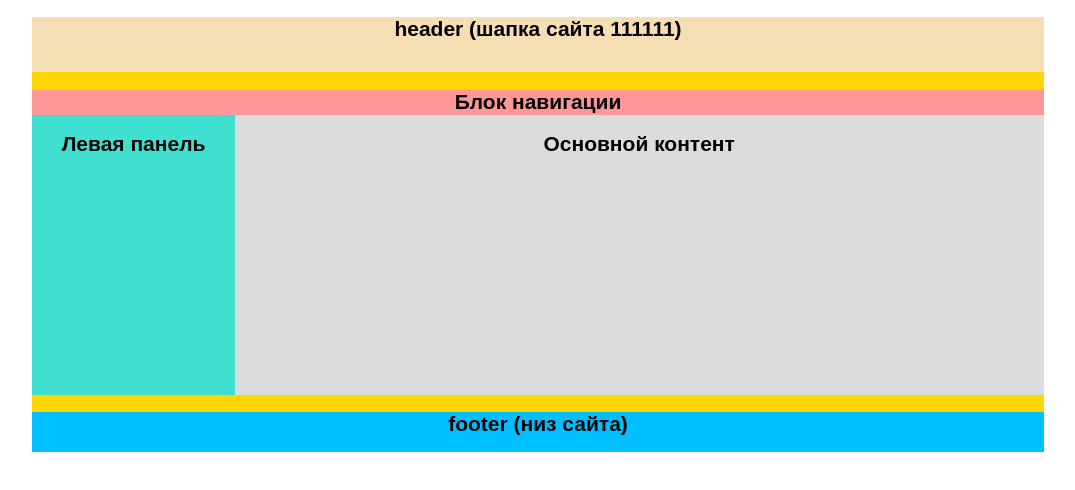
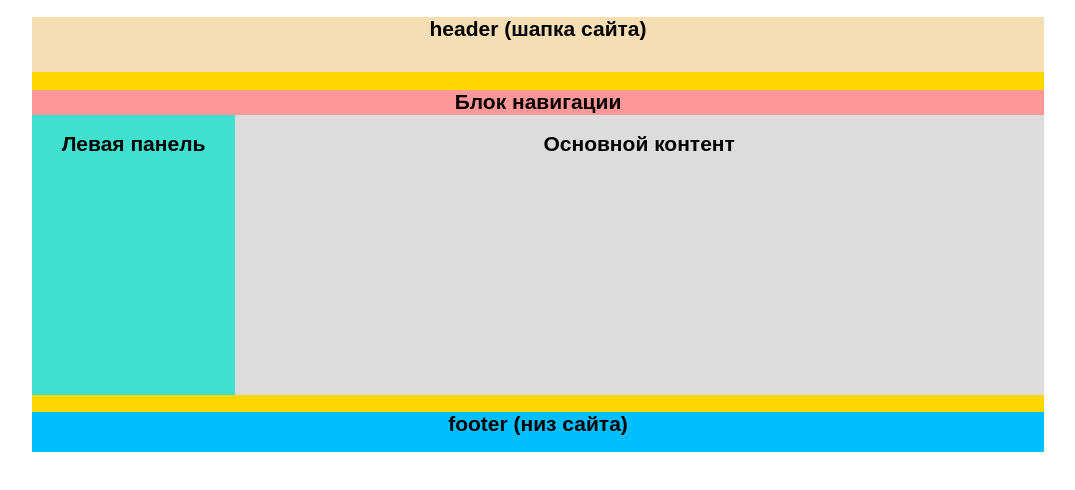
Before and after one commit to Max0000000/Tor, a plain HTML site: page index.html in a window 1280 px wide. Shown: the whole page, without its empty margins (102-1177 px from the left). Drawn offline with Linux system fonts and the light colour scheme.

Commit message:
commit 2

```diff
--- a/index.html
+++ b/index.html
@@ -11,7 +11,7 @@
     <div>
         <div id="container">
             <div id="header">
-                <h2>header (шапка сайта 111111)</h2>
+                <h2>header (шапка сайта)</h2>
             </div>
 
             <div id="navigation">
```
